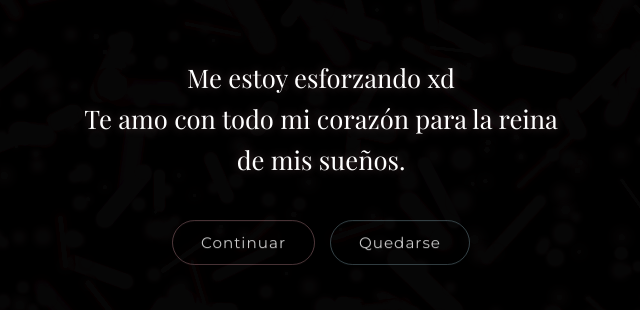
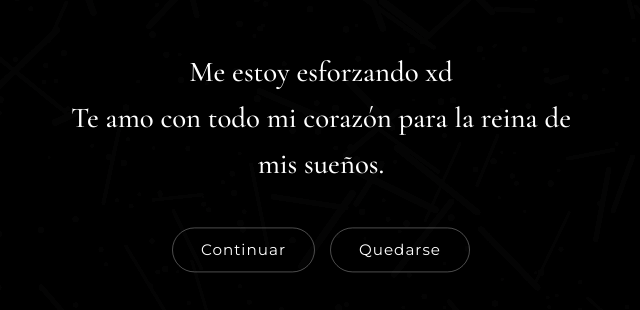
Before and after one commit to lerklordelek-spec/miweb, a plain HTML site: page index.html in a window 1280 px wide. Shown: the part 239-549 px from the top of the page, without its empty margins (319-959 px from the left). Drawn offline with nearby package versions, Linux system fonts and the light colour scheme.

Commit message:
Actualizar index.html

```diff
--- a/index.html
+++ b/index.html
@@ -3,9 +3,9 @@
 <head>
 <meta charset="UTF-8">
 <meta name="viewport" content="width=device-width, initial-scale=1.0">
-<title>Para Ti</title>
+<title>S & V</title>
 <style>
-  @import url('https://fonts.googleapis.com/css2?family=Playfair+Display:wght@400;500&family=Montserrat:wght@300;400&display=swap');
+  @import url('https://fonts.googleapis.com/css2?family=Cormorant+Garamond:wght@500;600&family=Montserrat:wght@300;400&display=swap');
 
   * {
     margin: 0;
@@ -31,7 +31,7 @@
     z-index: 1;
   }
 
-  #heart-container {
+  #main-content {
     position: absolute;
     top: 50%;
     left: 50%;
@@ -43,15 +43,15 @@
   }
 
   #message {
-    font-family: 'Playfair Display', serif;
-    font-size: 1.6rem;
+    font-family: 'Cormorant Garamond', serif;
+    font-size: 1.8rem;
     line-height: 1.6;
     margin-bottom: 30px;
     opacity: 0;
     transform: translateY(20px);
     transition: opacity 1.5s ease, transform 1.5s ease;
     color: #fff;
-    text-shadow: 0 0 10px rgba(255, 182, 193, 0.3);
+    font-weight: 500;
   }
 
   #message.show {
@@ -82,25 +82,16 @@
     cursor: pointer;
     transition: all 0.4s ease;
     border-radius: 30px;
-    backdrop-filter: blur(5px);
     letter-spacing: 1px;
+    min-width: 120px;
   }
 
   button:hover {
     background: rgba(255, 255, 255, 0.05);
-    border-color: rgba(255, 182, 193, 0.6);
-    transform: translateY(-2px);
+    border-color: rgba(255, 255, 255, 0.6);
   }
 
-  #continueBtn {
-    border-color: rgba(255, 182, 193, 0.4);
-  }
-
-  #stayBtn {
-    border-color: rgba(173, 216, 230, 0.4);
-  }
-
-  #specialPage {
+  #special-page {
     position: fixed;
     top: 0;
     left: 0;
@@ -117,33 +108,32 @@
     transition: opacity 1s ease;
   }
 
-  #specialPage.show {
+  #special-page.show {
     opacity: 1;
     pointer-events: all;
   }
 
-  #specialPage h1 {
-    font-family: 'Playfair Display', serif;
-    font-weight: 500;
-    font-size: 2.2rem;
+  #special-page h1 {
+    font-family: 'Cormorant Garamond', serif;
+    font-weight: 600;
+    font-size: 3rem;
     margin-bottom: 40px;
     letter-spacing: 3px;
     color: rgba(255, 255, 255, 0.9);
     text-align: center;
   }
 
-  #videoContainer {
+  #video-container {
     width: 90%;
     max-width: 800px;
     position: relative;
   }
 
-  #videoContainer iframe {
+  #video-container iframe {
     width: 100%;
     height: calc(90vw * 9/16);
     max-height: 450px;
     border: none;
-    box-shadow: 0 0 30px rgba(255, 182, 193, 0.1);
   }
 
   .close-btn {
@@ -161,62 +151,27 @@
   .close-btn:hover {
     color: #fff;
   }
-
-  .floating-hearts {
-    position: absolute;
-    width: 100%;
-    height: 100%;
-    pointer-events: none;
-    z-index: 0;
-  }
-
-  .floating-heart {
-    position: absolute;
-    font-size: 18px;
-    color: rgba(255, 182, 193, 0.6);
-    animation: float 15s linear infinite;
-    opacity: 0;
-  }
-
-  @keyframes float {
-    0% {
-      transform: translateY(100vh) rotate(0deg);
-      opacity: 0;
-    }
-    10% {
-      opacity: 0.6;
-    }
-    90% {
-      opacity: 0.6;
-    }
-    100% {
-      transform: translateY(-100px) rotate(360deg);
-      opacity: 0;
-    }
-  }
 </style>
 </head>
 <body>
 
 <canvas id="canvas"></canvas>
 
-<div class="floating-hearts" id="floatingHearts"></div>
-
-<div id="heart-container">
+<div id="main-content">
   <div id="message">
     Me estoy esforzando xd<br>
     Te amo con todo mi corazón para la reina de mis sueños.
   </div>
   <div id="buttons">
-    <button id="continueBtn">Continuar</button>
-    <button id="stayBtn">Quedarse</button>
+    <button id="continue-btn">Continuar</button>
+    <button id="stay-btn">Quedarse</button>
   </div>
 </div>
 
-<div id="specialPage">
+<div id="special-page">
   <button class="close-btn">×</button>
-  <h1>Nuestro Momento</h1>
-  <div id="videoContainer">
+  <h1>S & V</h1>
+  <div id="video-container">
     <iframe
       src="https://www.youtube.com/embed/rgx_peYT9ZY"
       allow="accelerometer; autoplay; clipboard-write; encrypted-media; gyroscope; picture-in-picture"
@@ -231,50 +186,35 @@
   const ctx = canvas.getContext('2d');
   const message = document.getElementById('message');
   const buttons = document.getElementById('buttons');
-  const continueBtn = document.getElementById('continueBtn');
-  const stayBtn = document.getElementById('stayBtn');
-  const specialPage = document.getElementById('specialPage');
+  const continueBtn = document.getElementById('continue-btn');
+  const stayBtn = document.getElementById('stay-btn');
+  const specialPage = document.getElementById('special-page');
   const closeBtn = document.querySelector('.close-btn');
-  const floatingHearts = document.getElementById('floatingHearts');
 
   let width, height;
   let particles = [];
-  const particleCount = 250;
+  const particleCount = 200;
   let animationFrameId;
   let heartFormed = false;
-
-  // Paleta de colores elegante
-  const colors = {
-    heart: {
-      r: 255,
-      g: 182,
-      b: 193
-    },
-    accent: {
-      r: 173,
-      g: 216,
-      b: 230
-    }
-  };
 
   // Inicialización
   function init() {
     resize();
     createParticles();
-    createFloatingHearts();
     animate();
 
-    // Mostrar mensaje después de que las partículas comiencen a moverse
+    // Mostrar mensaje después de 1 segundo
     setTimeout(() => {
       message.classList.add('show');
-    }, 1500);
+    }, 1000);
 
+    // Mostrar botones después de 2.5 segundos
     setTimeout(() => {
       buttons.classList.add('show');
-    }, 3000);
+    }, 2500);
 
-    // Formar corazón después de un breve período
-    setTimeout(formHeart, 1000);
+    // Formar corazón después de 1.5 segundos
+    setTimeout(formHeart, 1500);
   }
 
   // Crear partículas
@@ -285,28 +225,13 @@
       particles.push({
         x: Math.random() * width,
         y: Math.random() * height,
-        size: Math.random() * 3 + 1,
+        size: Math.random() * 2 + 1,
         speedX: Math.random() * 2 - 1,
         speedY: Math.random() * 2 - 1,
         targetX: null,
         targetY: null,
-        color: `rgba(${colors.heart.r}, ${colors.heart.g}, ${colors.heart.b}, ${Math.random() * 0.5 + 0.3})`,
-        shadow: Math.random() * 10 + 5
+        color: `rgba(255, ${Math.floor(150 + Math.random() * 105)}, ${Math.floor(180 + Math.random() * 75)}, ${Math.random() * 0.5 + 0.3})`
       });
-    }
-  }
-
-  // Crear corazones flotantes
-  function createFloatingHearts() {
-    for (let i = 0; i < 12; i++) {
-      const heart = document.createElement('div');
-      heart.classList.add('floating-heart');
-      heart.innerHTML = '❤️';
-      heart.style.left = `${Math.random() * 100}%`;
-      heart.style.animationDuration = `${10 + Math.random() * 20}s`;
-      heart.style.animationDelay = `${Math.random() * 10}s`;
-      heart.style.fontSize = `${15 + Math.random() * 20}px`;
-      floatingHearts.appendChild(heart);
     }
   }
 
@@ -331,14 +256,14 @@
 
   // Animación
   function animate() {
-    ctx.fillStyle = 'rgba(0, 0, 0, 0.08)';
+    ctx.fillStyle = 'rgba(0, 0, 0, 0.1)';
     ctx.fillRect(0, 0, width, height);
 
     particles.forEach(p => {
       // Mover partículas hacia su objetivo o aleatoriamente
       if (p.targetX !== null && p.targetY !== null) {
-        p.x += (p.targetX - p.x) * 0.06;
-        p.y += (p.targetY - p.y) * 0.06;
+        p.x += (p.targetX - p.x) * 0.05;
+        p.y += (p.targetY - p.y) * 0.05;
       } else {
         p.x += p.speedX;
         p.y += p.speedY;
@@ -348,14 +273,11 @@
         if (p.y < 0 || p.y > height) p.speedY *= -1;
       }
 
-      // Dibujar partícula con sombra
-      ctx.shadowColor = `rgba(${colors.heart.r}, ${colors.heart.g}, ${colors.heart.b}, 0.5)`;
-      ctx.shadowBlur = p.shadow;
+      // Dibujar partícula
       ctx.fillStyle = p.color;
       ctx.beginPath();
       ctx.arc(p.x, p.y, p.size, 0, Math.PI * 2);
       ctx.fill();
-      ctx.shadowBlur = 0;
     });
 
     animationFrameId = requestAnimationFrame(animate);
@@ -376,32 +298,29 @@
 
   continueBtn.addEventListener('click', () => {
     specialPage.classList.add('show');
-    document.querySelector('#videoContainer iframe').src += "?autoplay=1";
+    document.querySelector('#video-container iframe').src += "?autoplay=1";
   });
 
   stayBtn.addEventListener('click', () => {
     // Efecto de partículas adicionales
-    for (let i = 0; i < 30; i++) {
-      setTimeout(() => {
+    for (let i = 0; i < 20; i++) {
       particles.push({
         x: Math.random() * width,
         y: height + Math.random() * 50,
-          size: Math.random() * 3 + 1,
+        size: Math.random() * 2 + 1,
         speedX: Math.random() * 1 - 0.5,
         speedY: -(Math.random() * 3 + 2),
         targetX: null,
         targetY: null,
-          color: `rgba(${colors.heart.r}, ${colors.heart.g}, ${colors.heart.b}, ${Math.random() * 0.5 + 0.3})`,
-          shadow: Math.random() * 10 + 5
+        color: `rgba(255, ${Math.floor(150 + Math.random() * 105)}, ${Math.floor(180 + Math.random() * 75)}, ${Math.random() * 0.5 + 0.3})`
       });
-      }, i * 100);
     }
   });
 
   closeBtn.addEventListener('click', () => {
     specialPage.classList.remove('show');
-    document.querySelector('#videoContainer iframe').src =
-      document.querySelector('#videoContainer iframe').src.replace("?autoplay=1", "");
+    document.querySelector('#video-container iframe').src =
+      document.querySelector('#video-container iframe').src.replace("?autoplay=1", "");
   });
 
   // Iniciar todo
```
Lines whose indentation alone changed are shown as unchanged.
